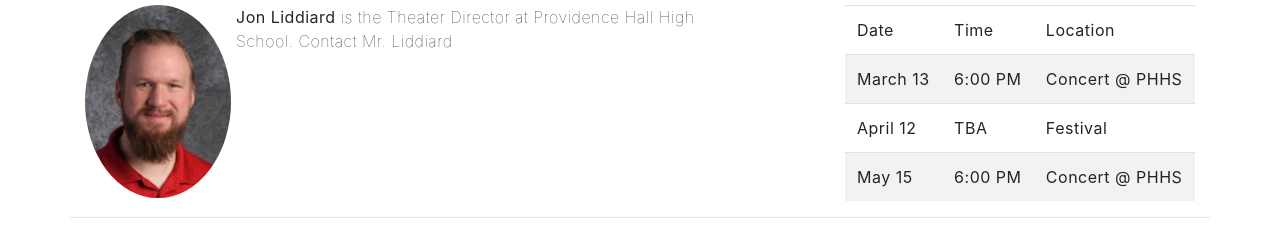
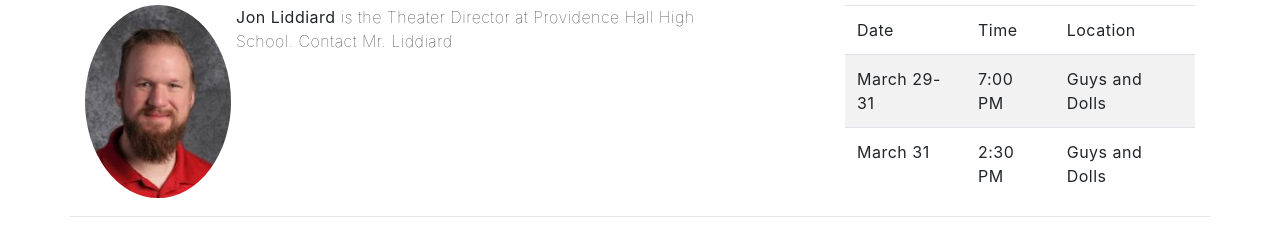
Before and after one commit to dallinder/pa_faculty_website, a plain HTML site: page theater.html in a window 1280 px wide. Shown: the part 394-628 px from the top of the page. Drawn offline with nearby package versions, Linux system fonts and the light colour scheme; files whose address does not match are found by name.

Commit message:
add dates for guys and dolls

```diff
--- a/theater.html
+++ b/theater.html
@@ -85,19 +85,14 @@
             </thead>
             <tbody>
               <tr scope="row">
-                <td>March 13</td>
-                <td>6:00 PM</td>
-                <td>Concert @ PHHS</td>
+                <td>March 29-31</td>
+                <td>7:00 PM</td>
+                <td>Guys and Dolls</td>
               </tr>
               <tr scope="row">
-                <td>April 12</td>
-                <td>TBA</td>
-                <td>Festival</td>
-              </tr>
-              <tr scope="row">
-                <td>May 15</td>
-                <td>6:00 PM</td>
-                <td>Concert @ PHHS</td>
+                <td>March 31</td>
+                <td>2:30 PM</td>
+                <td>Guys and Dolls</td>
               </tr>
             </tbody>
           </table>
```
